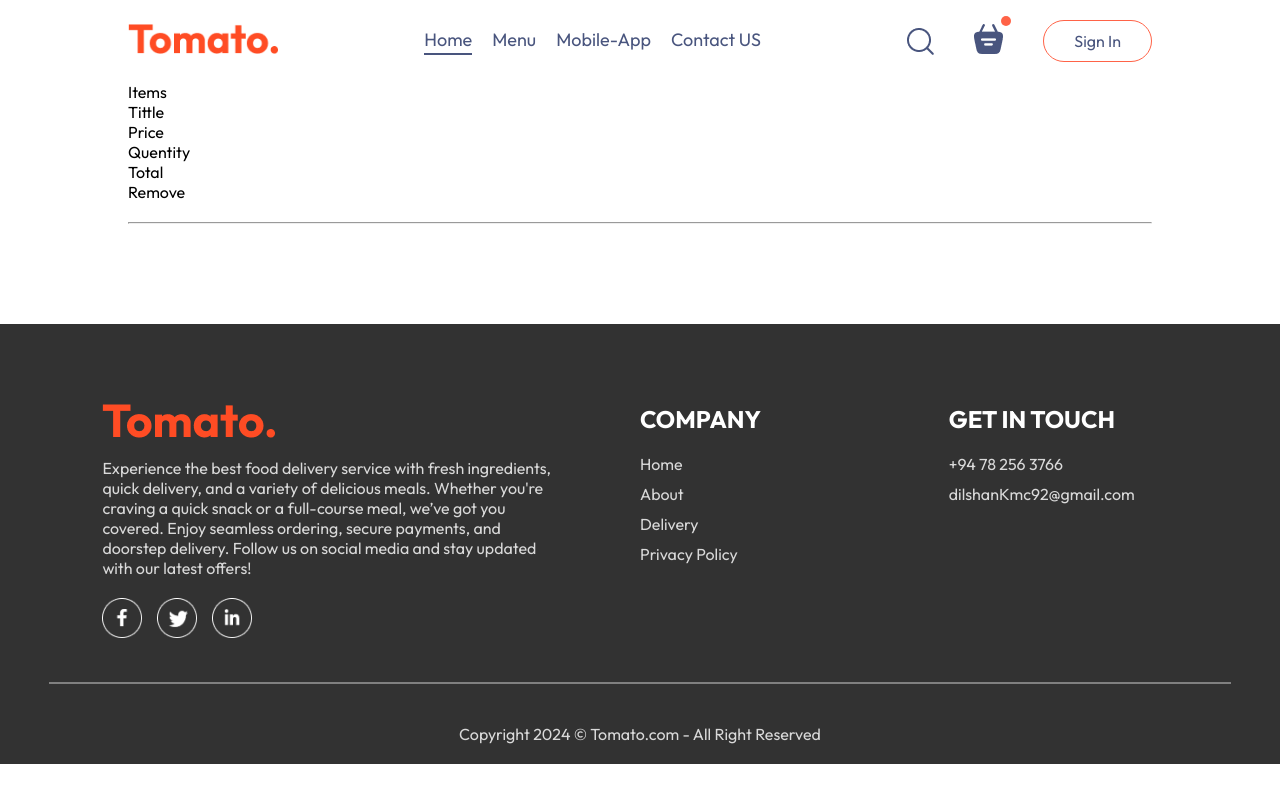
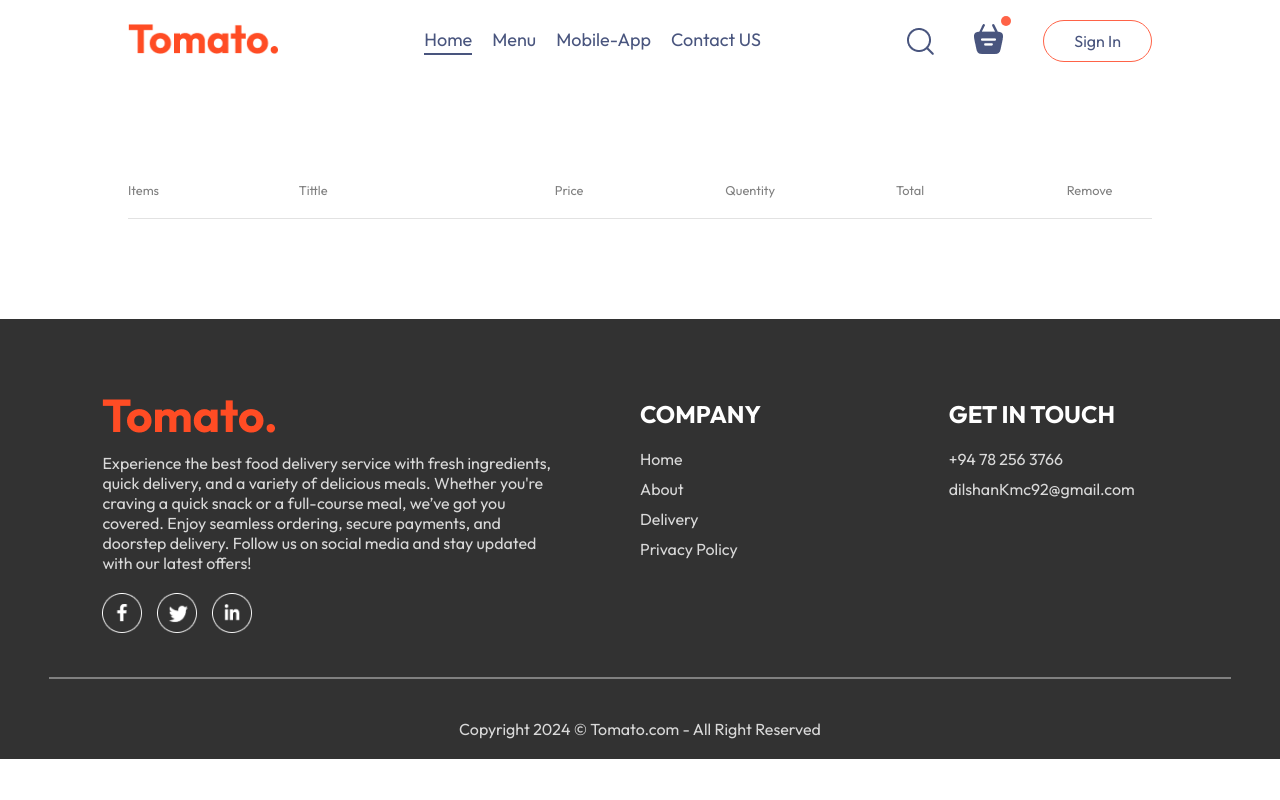
Before and after one commit to ChamithDilshanKahandawala/FullStack-FoodDelivery-App, a React (Vite) app in the folder frontend/: page /cart in a window 1280 px wide. Built offline with nearby package versions, Linux system fonts and the light colour scheme; a web font is replaced by a local one.

Commit message:
Add CSS to Cart page but cart page not completed yet

```diff
--- a/frontend/src/Pages/Cart/Cart.css
+++ b/frontend/src/Pages/Cart/Cart.css
@@ -0,0 +1,34 @@
+.cart{
+    margin-top: 100px;
+}
+
+.cart_items_title{
+    display: grid;
+    grid-template-columns: 1fr 1.5fr 1fr 1fr 1fr 0.5fr;
+    align-items: center;
+    color: gray;
+    font-size: max(1vw,12px);
+
+}
+
+.cart_item_item{
+    margin: 10px 0;
+    color: black;
+    display: grid;
+    grid-template-columns: 1fr 1.5fr 1fr 1fr 1fr 0.5fr;
+}
+
+
+.cart_item_item img{
+    width: 50px;
+}
+
+.cart hr{
+    border: none;
+    background-color: #e2e2e2;
+    height: 1px;
+}
+
+.cross{
+    cursor: pointer;
+}
--- a/frontend/src/Pages/Cart/Cart.jsx
+++ b/frontend/src/Pages/Cart/Cart.jsx
@@ -3,7 +3,7 @@ import "./Cart.css"
 import { StoreContext } from '../../Context/StoreContext'
 
 const Cart = () => {
-   const {cartitems,food_list,removeFromCart} = useContext(StoreContext)
+   const {cartItems,food_list,removeFromCart} = useContext(StoreContext)
 
   return (
     <div className="cart">
@@ -18,7 +18,24 @@ const Cart = () => {
           </div>
           <br />
           <hr />
+          {food_list.map((item,index)=>{
+            if(cartItems[item._id]>0){
+              return(
+                <div>
+                  <div className="cart_item_item">
+                    <img src={item.image} alt="" />
+                    <p>{item.name}</p>
+                    <p>${item.price}</p>
+                    <p>{cartItems[item._id]}</p>
+                    <p>${item.price*cartItems[item._id]}</p>
+                    <p className='cross' onClick={()=>removeFromCart(item._id)}>x</p>
 
+                  </div>
+                  <hr />
+                </div>
+              )
+            }
+          })}
 
         </div>
     </div>
```
